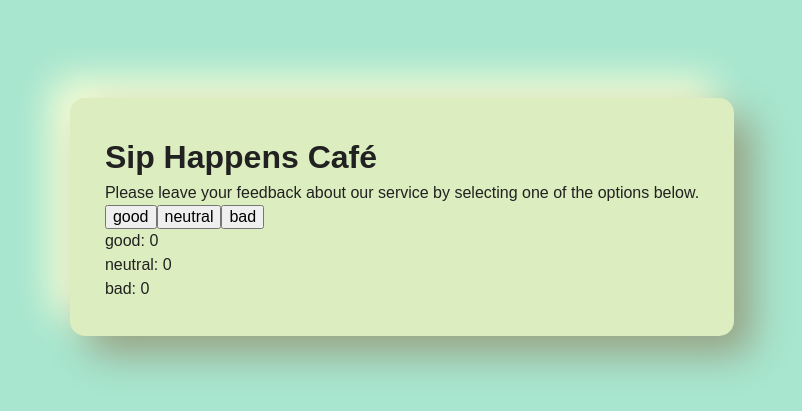
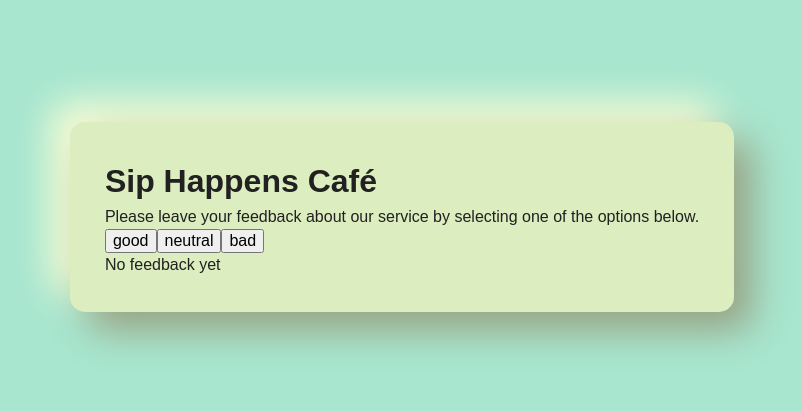
Before and after one commit to uncle-Jonik/goit-react-hw-02, a React (Vite) app: page / in a window 1280 px wide. Shown: the part 183-594 px from the top of the page, without its empty margins (238-1040 px from the left). Built offline with nearby package versions, Linux system fonts and the light colour scheme.

Commit message:
+ feedback info

```diff
--- a/src/components/App.jsx
+++ b/src/components/App.jsx
@@ -1,17 +1,19 @@
 import css from './App.module.css';
 import { useState, useEffect } from 'react';
 import { Description } from './Description/Description';
+
+const config = {
+  good: 0,
+  neutral: 0,
+  bad: 0,
+};
 
 const localStorage = () => {
   const savedObject = window.localStorage.getItem('settings');
   if (savedObject !== null) {
     return JSON.parse(savedObject);
   }
-  return {
-    good: 0,
-    neutral: 0,
-    bad: 0,
-  };
+  return config;
 };
 
 export const App = () => {
@@ -24,7 +26,9 @@ export const App = () => {
   const handleClick = value => {
     setCount({ ...count, [value]: count[value] + 1 });
   };
-
+  console.log(config);
+  console.log(count);
+  console.log();
   return (
     <div className={css.wrapper}>
       <Description />
@@ -34,9 +38,15 @@ export const App = () => {
         <button onClick={() => handleClick('bad')}>bad</button>
       </div>
       <div>
-        <p>good: {count.good}</p>
-        <p>neutral: {count.neutral}</p>
-        <p>bad: {count.bad}</p>
+        {config === count ? (
+          <p>No feedback yet</p>
+        ) : (
+          <>
+            <p>good: {count.good}</p>
+            <p>neutral: {count.neutral}</p>
+            <p>bad: {count.bad}</p>
+          </>
+        )}
       </div>
     </div>
   );
```
